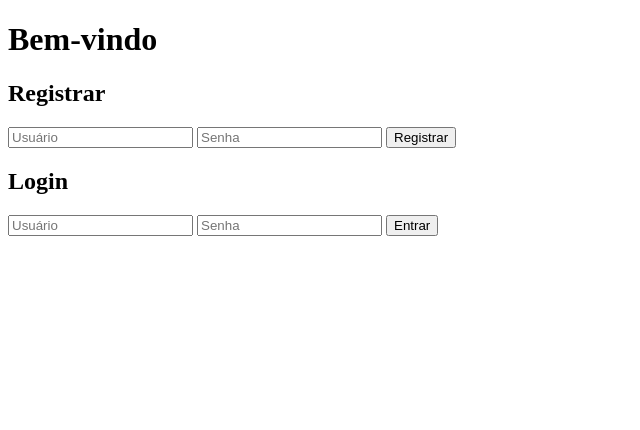
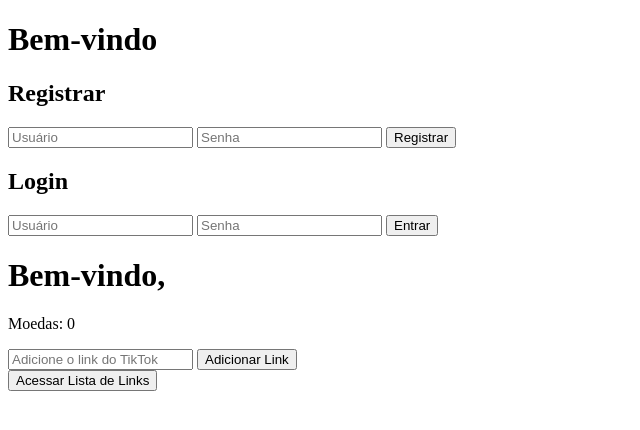
Before and after one commit to Danilojt-boop/6, a plain HTML site: page index.html in a window 1280 px wide. Shown: the whole page, without its empty margins (0-640 px from the left). Drawn offline with Linux system fonts and the light colour scheme; files whose address does not match are found by name.

Commit message:
Update index.html

```diff
--- a/index.html
+++ b/index.html
@@ -26,3 +26,24 @@
     <script src="scripts/auth.js"></script>
 </body>
 </html>
+<!DOCTYPE html>
+<html lang="en">
+<head>
+    <meta charset="UTF-8">
+    <meta name="viewport" content="width=device-width, initial-scale=1.0">
+    <title>Dashboard</title>
+    <link rel="stylesheet" href="styles/style.css">
+</head>
+<body>
+    <div class="dashboard-container">
+        <h1>Bem-vindo, <span id="username-display"></span></h1>
+        <p>Moedas: <span id="coins-display">0</span></p>
+        <div>
+            <input type="url" id="link-input" placeholder="Adicione o link do TikTok" required>
+            <button id="add-link-btn">Adicionar Link</button>
+        </div>
+        <button id="view-links-btn">Acessar Lista de Links</button>
+    </div>
+    <script src="scripts/main.js"></script>
+</body>
+</html>
```
